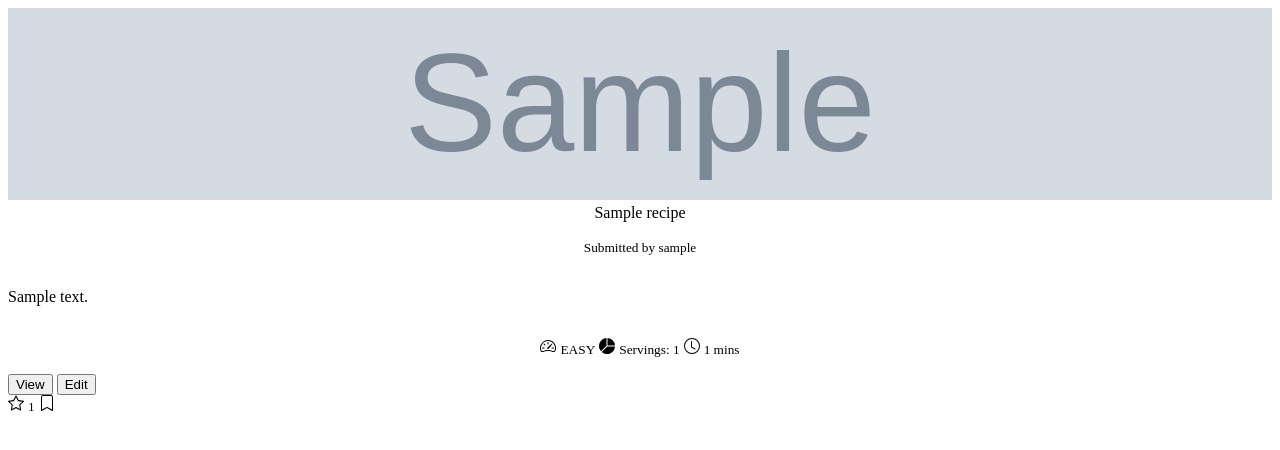
After one commit to 2253612C/ITECHGroupProject, a Django app: template templates/recipeSite/recipeCard.html in a window 1280 px wide. The commit adds this page. Shown: the top 450 px of the page. Run offline with Django 3.2, Linux system fonts and the light colour scheme; the template is opened without the code that fills it: values that come from a table or form of the project are taken from there, others are empty; tables that the repository leaves empty hold one stand-in row (values such as "Sample post"); grey boxes marked "Sample" are stand-in pictures; parts of the project's set-up code (start-up, migrations or seed data) failed here and were passed over.

Commit message:
fixed layout of recipe cards

```diff
--- a/recipeSite/views.py
+++ b/recipeSite/views.py
@@ -14,7 +14,7 @@ def about(request):
     return HttpResponse("This is the about page")
 
 def browseRecipe(request):
-    recipeList = Recipe.objects.order_by('-likes')[:3]
+    recipeList = Recipe.objects.order_by('-likes')
 
     return render(request, 'recipeSite/browseRecipe.html',
             context = {'recipeList' : recipeList})
--- /dev/null
+++ b/static/css/recipeCard.css
@@ -0,0 +1,22 @@
+div {
+    margin-left: 0px;
+    margin-right: 0px;
+  }
+
+.card-img-top {
+    width: 100%;
+    height: 15vw;
+    object-fit: cover;
+}
+
+.description-text {
+  overflow: hidden;
+  white-space: nowrap;
+  text-overflow: ellipsis;
+}
+
+#recipe_icons {
+ text-align: center;
+ margin-top: 1em;
+ margin-bottom: 1em;
+}
--- /dev/null
+++ b/templates/recipeSite/recipeCard.html
@@ -0,0 +1,64 @@
+<!DOCTYPE html>
+{% load staticfiles %}
+<link rel="stylesheet" href="{% static 'css/recipeCard.css' %}">
+{% if recipeList %}
+
+<div class="album py-5 bg-light">
+  <div class="container">
+          <div class="row">
+            {% for recipe in recipeList %}
+            <div class="col-md-4">
+              <div class="card mb-4 box-shadow">
+                <img class="bd-placeholder-img card-img-top w-100" src="{{ recipe.image.url }}"></img>
+                <div class="card-body">
+                  <div style="text-align: center;">
+                    {{ recipe.recipeName }}
+                    <p> <small class="text-muted">Submitted by {{ recipe.author }}</small></p>
+                  </div>
+                  <div class="description-text">
+                    <p class="card-text ">{{ recipe.description}}</p>
+                  </div>
+                  <div id="recipe_icons">
+                    <svg xmlns="http://www.w3.org/2000/svg" width="16" height="16" fill="currentColor" class="bi bi-speedometer2" viewBox="0 0 16 16">
+                      <path d="M8 4a.5.5 0 0 1 .5.5V6a.5.5 0 0 1-1 0V4.5A.5.5 0 0 1 8 4zM3.732 5.732a.5.5 0 0 1 .707 0l.915.914a.5.5 0 1 1-.708.708l-.914-.915a.5.5 0 0 1 0-.707zM2 10a.5.5 0 0 1 .5-.5h1.586a.5.5 0 0 1 0 1H2.5A.5.5 0 0 1 2 10zm9.5 0a.5.5 0 0 1 .5-.5h1.5a.5.5 0 0 1 0 1H12a.5.5 0 0 1-.5-.5zm.754-4.246a.389.389 0 0 0-.527-.02L7.547 9.31a.91.91 0 1 0 1.302 1.258l3.434-4.297a.389.389 0 0 0-.029-.518z"/>
+                      <path fill-rule="evenodd" d="M0 10a8 8 0 1 1 15.547 2.661c-.442 1.253-1.845 1.602-2.932 1.25C11.309 13.488 9.475 13 8 13c-1.474 0-3.31.488-4.615.911-1.087.352-2.49.003-2.932-1.25A7.988 7.988 0 0 1 0 10zm8-7a7 7 0 0 0-6.603 9.329c.203.575.923.876 1.68.63C4.397 12.533 6.358 12 8 12s3.604.532 4.923.96c.757.245 1.477-.056 1.68-.631A7 7 0 0 0 8 3z"/>
+                    </svg>
+                    <small>{{ recipe.difficulty}}</small>
+                    <svg xmlns="http://www.w3.org/2000/svg" width="16" height="16" fill="currentColor" class="bi bi-pie-chart-fill" viewBox="0 0 16 16">
+                      <path d="M15.985 8.5H8.207l-5.5 5.5a8 8 0 0 0 13.277-5.5zM2 13.292A8 8 0 0 1 7.5.015v7.778l-5.5 5.5zM8.5.015V7.5h7.485A8.001 8.001 0 0 0 8.5.015z"/>
+                    </svg>
+                    <small>Servings: {{ recipe.servings}}</small>
+                    <svg xmlns="http://www.w3.org/2000/svg" width="16" height="16" fill="currentColor" class="bi bi-clock" viewBox="0 0 16 16">
+                      <path d="M8 3.5a.5.5 0 0 0-1 0V9a.5.5 0 0 0 .252.434l3.5 2a.5.5 0 0 0 .496-.868L8 8.71V3.5z"/>
+                      <path d="M8 16A8 8 0 1 0 8 0a8 8 0 0 0 0 16zm7-8A7 7 0 1 1 1 8a7 7 0 0 1 14 0z"/>
+                    </svg>
+                    <small>{{ recipe.cookTime}} mins</small>
+
+                  </div>
+
+
+                  <div class="d-flex justify-content-between align-items-center">
+                    <div class="btn-group">
+                      <button type="button" class="btn btn-sm btn-outline-secondary">View</button>
+                      <button type="button" class="btn btn-sm btn-outline-secondary">Edit</button>
+                    </div>
+                    <div>
+
+                      <svg xmlns="http://www.w3.org/2000/svg" width="16" height="16" fill="currentColor" class="bi bi-star" viewBox="0 0 16 16">
+                        <path d="M2.866 14.85c-.078.444.36.791.746.593l4.39-2.256 4.389 2.256c.386.198.824-.149.746-.592l-.83-4.73 3.522-3.356c.33-.314.16-.888-.282-.95l-4.898-.696L8.465.792a.513.513 0 0 0-.927 0L5.354 5.12l-4.898.696c-.441.062-.612.636-.283.95l3.523 3.356-.83 4.73zm4.905-2.767-3.686 1.894.694-3.957a.565.565 0 0 0-.163-.505L1.71 6.745l4.052-.576a.525.525 0 0 0 .393-.288L8 2.223l1.847 3.658a.525.525 0 0 0 .393.288l4.052.575-2.906 2.77a.565.565 0 0 0-.163.506l.694 3.957-3.686-1.894a.503.503 0 0 0-.461 0z"/>
+                      </svg>
+                      <small>{{ recipe.likes}}</small>
+                      <svg xmlns="http://www.w3.org/2000/svg" width="16" height="16" fill="currentColor" class="bi bi-bookmark" viewBox="0 0 16 16">
+                        <path d="M2 2a2 2 0 0 1 2-2h8a2 2 0 0 1 2 2v13.5a.5.5 0 0 1-.777.416L8 13.101l-5.223 2.815A.5.5 0 0 1 2 15.5V2zm2-1a1 1 0 0 0-1 1v12.566l4.723-2.482a.5.5 0 0 1 .554 0L13 14.566V2a1 1 0 0 0-1-1H4z"/>
+                      </svg>
+                    </div>
+                  </div>
+                </div>
+              </div>
+            </div>
+            {% endfor %}
+          </div>
+        </div>
+      </div>
+
+{% endif %}
```
Also changed, not shown: recipeSite/templatetags/recipe_template_tags.py (added, +9 -0 lines), templates/recipeSite/myAccount.html (+14 -0 lines), templates/registration/password_change_form.html (added, +25 -0 lines), recipeSite/templatetags/__init__.py (added).
